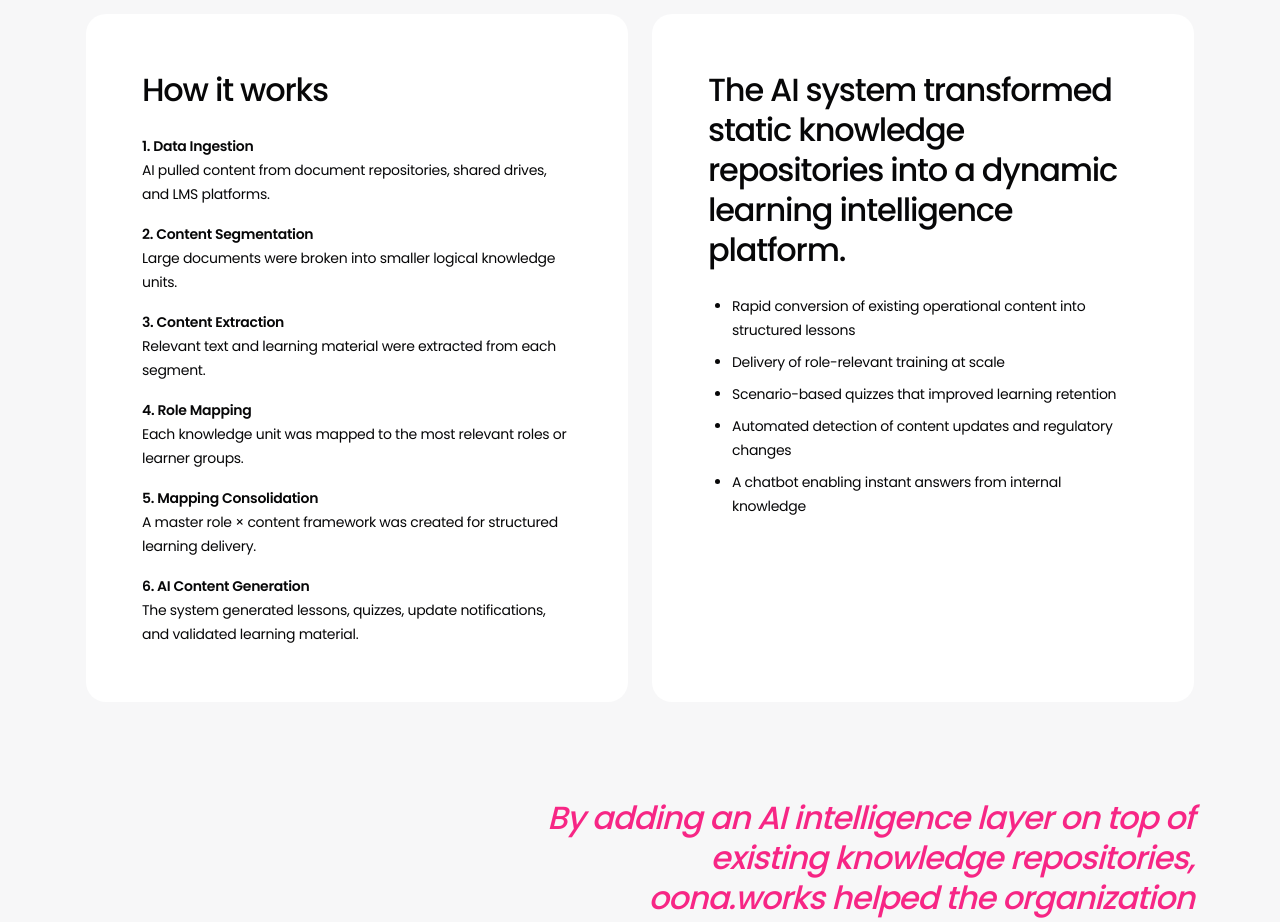
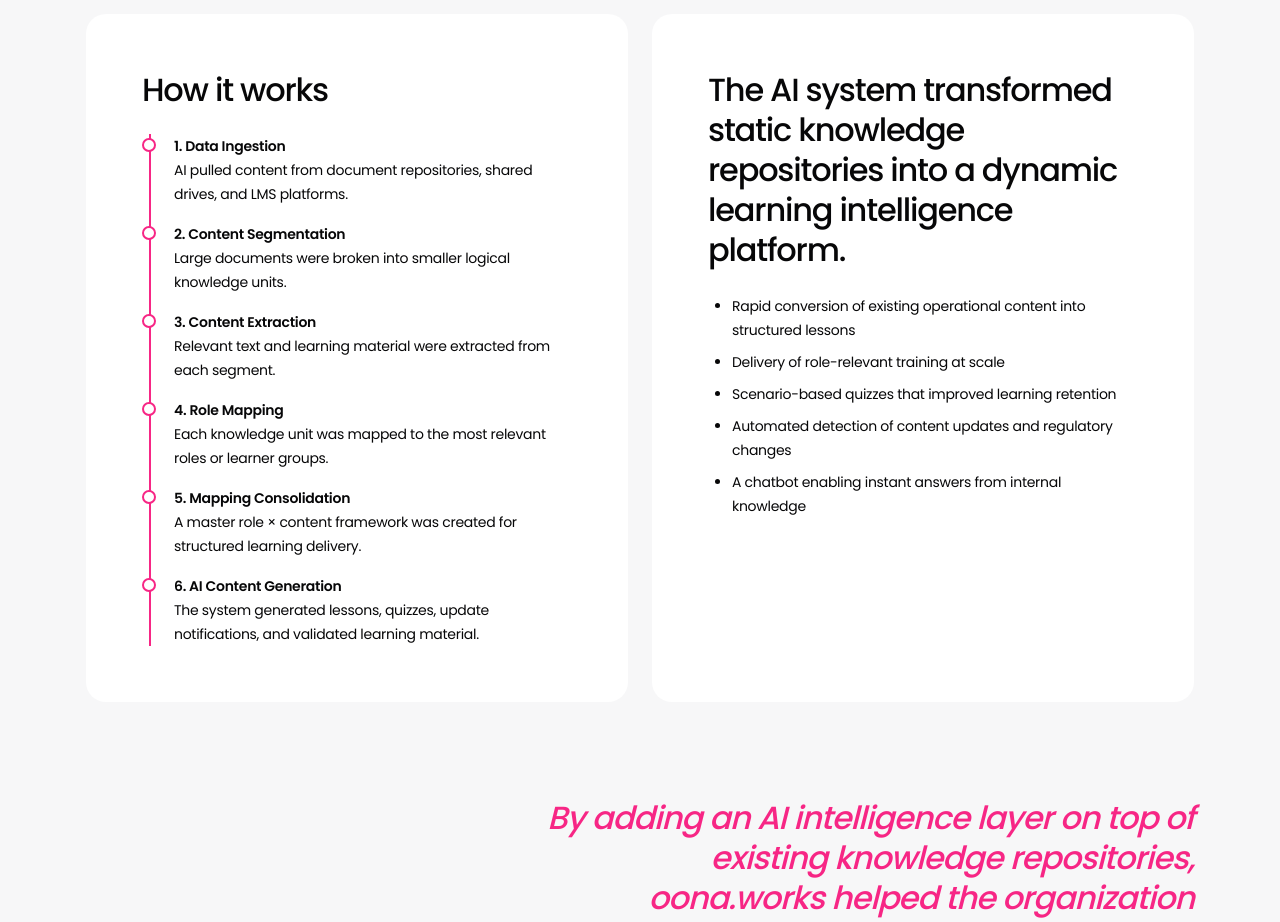
Before and after one commit to niketatjombay/oona.works, a Next.js app: page /case-studies/learning-content in a window 1280 px wide. Shown: the part 1080-2002 px from the top of the page. Built offline with nearby package versions, Linux system fonts and the light colour scheme.

Commit message:
feat: add animated connecting line between How it Works steps
Co-Authored-By: Claude Opus 4.6 (1M context) <noreply@anthropic.com>

```diff
--- a/src/components/sections/case-study/CaseStudyBody.tsx
+++ b/src/components/sections/case-study/CaseStudyBody.tsx
@@ -1,4 +1,9 @@
+'use client';
+
+import { motion, useReducedMotion } from 'framer-motion';
+
 import { AnimatedSection } from '@/components/animations';
+import { useScrollAnimation } from '@/hooks/useScrollAnimation';
 
 interface CaseStudyBodyProps {
   howItWorks: {
@@ -12,6 +17,9 @@ interface CaseStudyBodyProps {
 }
 
 export function CaseStudyBody({ howItWorks, outcomes }: CaseStudyBodyProps) {
+  const [ref, isInView] = useScrollAnimation({ threshold: 0.1 });
+  const prefersReducedMotion = useReducedMotion();
+
   return (
     <div className="mx-auto max-w-[var(--content-max)] px-4 py-12">
       <div className="grid grid-cols-1 gap-6 md:grid-cols-2">
@@ -20,18 +28,36 @@ export function CaseStudyBody({ howItWorks, outcomes }: CaseStudyBodyProps) {
           className="bg-surface rounded-xl p-6 md:p-[var(--section-padding)]"
         >
           <h3 className="text-h3 text-foreground mb-6">{howItWorks.title}</h3>
-          <ul className="space-y-4">
+          <div ref={ref} className="relative">
+            {/* Background track */}
+            <div className="bg-border absolute left-[7px] top-0 bottom-0 w-0.5" />
+            {/* Animated overlay line */}
+            <motion.div
+              className="bg-primary absolute left-[7px] top-0 bottom-0 w-0.5 origin-top"
+              initial={{ scaleY: prefersReducedMotion ? 1 : 0 }}
+              animate={{ scaleY: isInView ? 1 : 0 }}
+              transition={
+                prefersReducedMotion
+                  ? { duration: 0 }
+                  : { duration: 1.5, ease: 'easeOut' }
+              }
+            />
+            {/* Steps */}
+            <div className="space-y-4">
               {howItWorks.steps.map((step) => (
-              <li key={step.number}>
+                <div key={step.number} className="relative pl-8">
+                  {/* Circle marker */}
+                  <div className="bg-surface border-primary absolute left-0 top-1 size-[14px] rounded-full border-2" />
                   <p className="text-body-sm text-foreground font-semibold">
                     {step.number}. {step.title}
                   </p>
                   <p className="text-body-sm text-foreground">
                     {step.description}
                   </p>
-              </li>
+                </div>
               ))}
-          </ul>
+            </div>
+          </div>
         </AnimatedSection>
 
         <AnimatedSection
```
Lines whose indentation alone changed are shown as unchanged.
